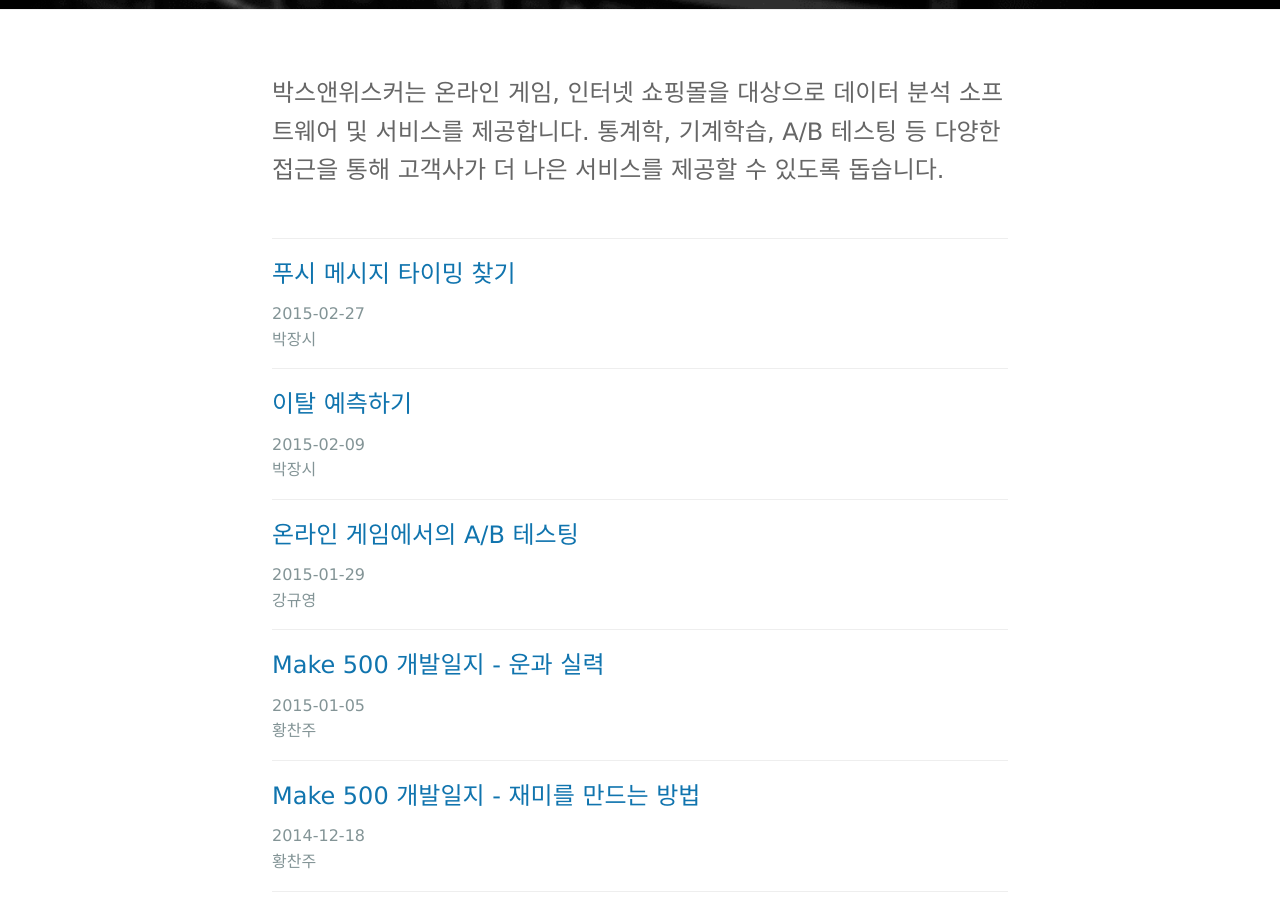
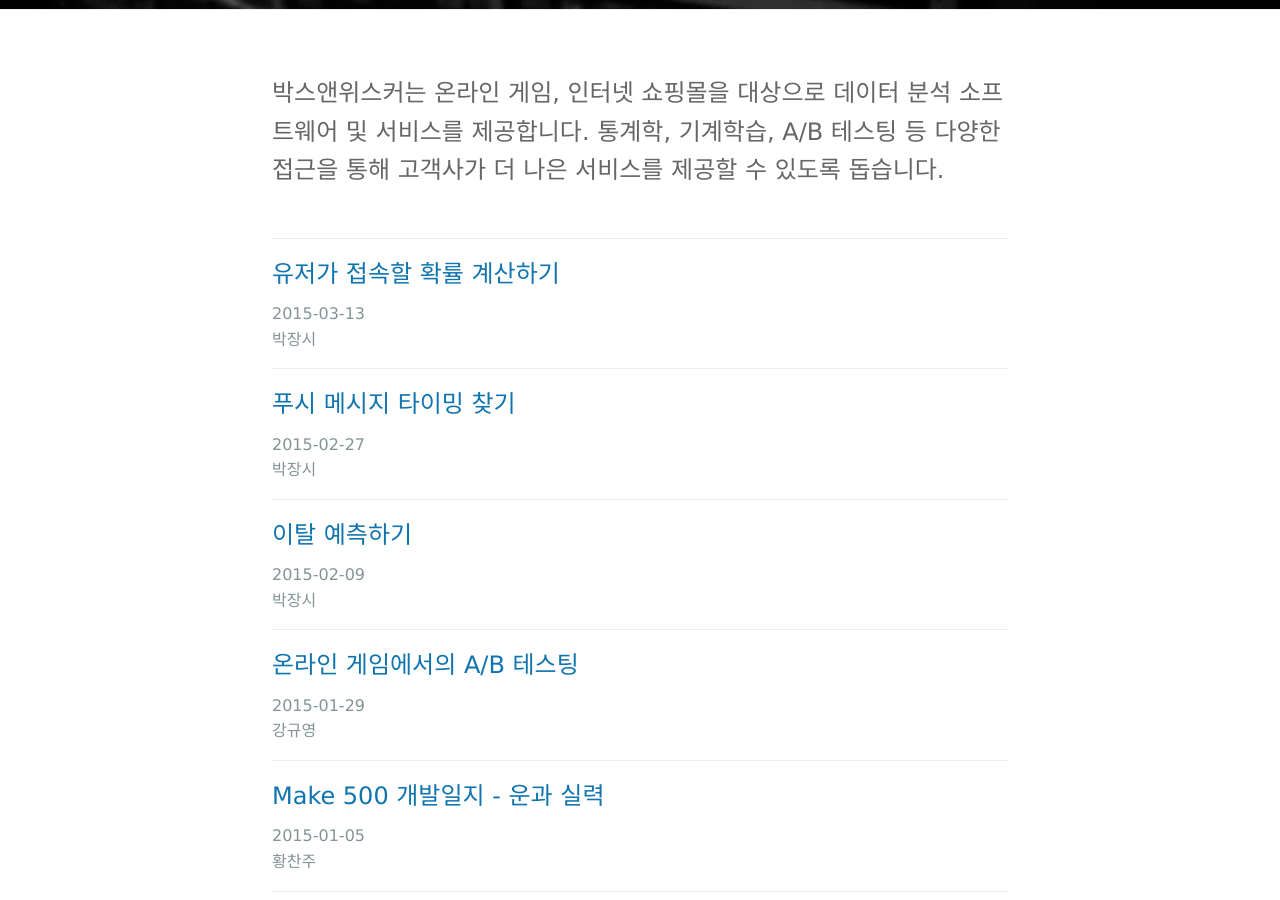
Before and after one commit to boxnwhiskr/boxnwhiskr.github.io, a Jekyll site: the page built from index.html, in a window 1280 px wide and 900 px high, scrolled down 327 px. Built offline with Jekyll 4.4.1, drawn with Linux system fonts in a browser that asks for light colours; nearby versions of some CDN libraries; some web fonts are replaced; the list of posts is cut into pages by our own code; some of the changed lines change nothing that is shown.

Commit message:
Polish sentences and Add about expansion of time-window

```diff
--- a/_posts/2015-02-27-right_timing_to_push_messages.markdown
+++ b/_posts/2015-02-27-right_timing_to_push_messages.markdown
@@ -98,13 +98,17 @@
 그러나 시간이 흐르면 지금까지 접속하지 않은 유저가 이후 시간대에 접속할 가능성은 점점 줄어든다.
 
 따라서 현 시점까지 접속하지 않은 유저가 앞으로 접속할 가능성을 가늠하고, 이에 대응하여 전략을 수립한다.
-이런 확률을 계산하기 위해서 조건부 확률을 이용하는 것도 좋은 방법인데, 이를 위해서는 세션 데이터를 더 가공해야 한다.
+이런 확률을 계산하기 위해서 조건부 확률을 이용하는 것이 정확한 방법인데, 이를 위해서는 세션 데이터를 더 가공해야 한다.
 조건부 확률을 이용해 푸시 타이밍을 결정하는 방법에 대해서는 다음에 소개하고, 지금은 위에서 구한 접속 시간 분포를 이용한다.
+조건부 확률을 사용하지 않기 때문에 개념에 유의할 필요가 있다.
+특정 사건이 발생했다는 가정하에서 구하는 확률이 아님을 분명히 한다.
+이에 대해서는 다음 글에서 설명한다.
+
 아래는 푸시 메시지를 보낼까 말까 망설이는 실무자의 상황을 가상으로 만들어 본 것이다.
 
 현 시점을 $t_0$라고 하면, 아래와 같은 그림을 상상할 수 있다.
 $t_0$이전에는 유저가 접속하지 않았으므로, 오늘 남은 기회는 $t_0$ 오른쪽에 남은 시간 뿐이다.
-해당 시간에 유저가 접속할 확률은 $33\,/\,34 \approx 97.06\%$다.
+만약 유저가 오늘 접속한다면, 해당 시간에 유저가 접속해 있을 확률은 $33\,/\,34 \approx 97.06\%$다.
 아직 유저가 접속할 기회는 많다.
 조급하게 푸시 메시지를 보낼 필요는 없다.
 
@@ -112,32 +116,30 @@
 
 시간이 흘러서 $t_1$이 되었다.
 아직 유저는 접속하지 않았고, 시간이 흐른 만큼 유저가 접속할 가능성은 줄어들었다.
-그래도 앞으로 유저가 접속할 가능성은 $28\,/\,34 \approx 82.35 \%$다.
+그래도 $t_1$ 시점 이후에 유저가 접속해 있을 가능성은 $28\,/\,34 \approx 82.35 \%$다.
 아직 기다릴 수 있다. 유저에게 연락하지 않는다.
 
 ![session_bar_t1](/img/posts/2015-02-27-right_timing_to_push_messages/session_bar_t1.png)
 
 시간이 더 흘러서 $t_2$가 되었다.
-점심 시간 직전인데, 아직 유저는 접속하지 않았으며, 유저가 접속할 가능성은 더 줄어들었다.
-앞으로 유저가 접속할 가능성은 $21\,/\,34 \approx 61.76 \%$다.
-약간 불안하다.
-오늘 유저를 만나지 못할 수도 있을 것 같다.
-그러나 아직 연락하지 않고 참는다.
+점심 시간 직전인데, 아직 유저는 접속하지 않았으며, 유저가 접속할 수 있는 시간대가 줄어들었다.
+$t_2$ 시점 이후에 유저가 접속해 있을 가능성은 $21\,/\,34 \approx 61.76 \%$다.
+그러나 아직 메시지를 보내지 않고 기다린다.
 
 ![session_bar_t2](/img/posts/2015-02-27-right_timing_to_push_messages/session_bar_t2.png)
 
 점심 시간이 지났고, 시간은 $t_3$가 되었다.
 가장 자주 접속을 하던 점심 시간대가 지나서도 유저가 접속하지 않았다.
-앞으로 유저가 접속할 가능성은 $12\,/\,34 \approx 35.29\%$다.
-오늘 접속하지 않을 가능성이 $50\%$이하로 떨어졌으니, 당장 유저에게 푸시 메시지를 보낸다.
+유저가 $t_3$ 시점 이후에 접속해 있을 가능성은 $12\,/\,34 \approx 35.29\%$다.
+가능성이 $50\%$이하로 떨어졌으니, 유저에게 푸시 메시지를 보낸다.
 "지금 들어오시면, 선물을 드립니다."
 약간 늦은 감도 드는데, 조금 더 빨리 메시지를 보내는 것이 좋았을지 모른다.
 12시 30분에 보내면 더 좋지 않았을까?
 
 ![session_bar_t3](/img/posts/2015-02-27-right_timing_to_push_messages/session_bar_t3.png)
 
-$t_{3-1}$로 돌아가서 12시 30분의 상황을 살펴보면, 유저가 접속할 가능성은 $16\,/\,34 \approx 47.06\%$다.
-이미 유저가 오늘 접속할 가능성은 절반 이하다.
+$t_{3-1}$로 돌아가서 12시 30분의 상황을 살펴보면, 유저가 이 시점 이후에 접속해 있을 가능성은 $16\,/\,34 \approx 47.06\%$다.
+이미 가능성이 절반 이하다.
 시간을 되돌릴 수 있다면, 12시 30분에 유저에게 메시지를 보내고 싶다.
 "지금 들어오시면, 선물을 많이 드립니다."
 
@@ -199,6 +201,7 @@
 아무리 메시지 타이밍을 잘 선택하더라도, 메시지의 내용이 부실하다면 원하는 행동을 이끌어내기 어렵다.
 
 ## A/B 테스트
+
 푸시 메시지 규모를 나누어 A/B 테스트를 하면 효과를 확실하게 알 수 있다.
 정말 유저 접속 분포를 사용해서 메시지를 보내면 반응률이 더 높은지 실험을 통해 검증한다.
 위에서 정리한 내용은 상황에 따라서 그 결과가 다를 수 있다.
@@ -206,3 +209,10 @@
 극단적으로는 '그냥 점심 시간에 일괄적으로 보내는 것과 차이가 없다'는 결론에 도달할 수도 있다.
 아주 작은 규모라도 테스트를 반드시 수행한다.
 관련 내용은 [온라인 게임에서의 A/B 테스팅](http://boxnwhis.kr/2015/01/29/a_b_testing_online_games.html), [A-B Testing의 단점과 개선안](http://www.ecogwiki.com/A-B_Testing%EC%9D%98_%EB%8B%A8%EC%A0%90%EA%B3%BC_%EA%B0%9C%EC%84%A0%EC%95%88)을 참고한다.
+
+## 타임 윈도우 확장
+위에서는 온라인 서비스를 가정하여 고객의 접속 시간을 매우 짧은 시간대로 표현하였다.
+그러나 관찰 기간을 늘려서 생각하면, 반드시 시간 단위의 접속 기록만을 다룰 수 있는 방법은 아니다.
+예를 들어, 일 단위 접속 기록으로 변형하면 얼마든지 기간을 확장한 응용 방법을 생각할 수 있다.
+물론 이런 경우에 고객에게 취할 수 있는 액션이나 전략은 달라져야 한다.
+고객의 방문 주기가 아주 긴 오프라인 매장이나 다른 종류의 서비스 분야에 충분히 대응할 수 있다.
--- /dev/null
+++ b/_posts/2015-03-13-calcuate_prob_of_access.markdown
@@ -0,0 +1,177 @@
+---
+layout: post
+title: 유저가 접속할 확률 계산하기
+author: 박장시
+date: 2015-03-13
+---
+
+# 문제 상황
+
+[푸시 메시지 타이밍 찾기](http://boxnwhis.kr/2015/02/27/right_timing_to_push_messages.html)에서 언제 유저에게 메시지를 보내는 것이 좋을지 설명하였다.
+이전에는 유저의 접속 시간 분포를 경험적으로 도출해서 확률을 계산하였다.
+여기서는 아래와 같은 질문에 대답하고자 한다.
+
+*   만약 오전 11시까지 유저가 접속하지 않았다면, 오늘 내로 유저가 접속할 확률은 얼마일까?
+
+[푸시 메시지 타이밍 찾기](http://boxnwhis.kr/2015/02/27/right_timing_to_push_messages.html)에서도 위와 비슷한 문제에 대해 설명을 하였다.
+하지만 정확한 방법이 아니었은데, 조건부 확률을 활용하지 않았기 때문이다.
+지금은 조건부 확률을 활용해서 위의 질문에 대답한다.
+데이터 측면에서는 단순한 세션 막대기를 사용하는 것이 아니라 **날짜 구분이 있는** 세션 막대기를 사용한다.
+즉, 특정 날짜의 언제 접속을 했는지 안했는지에 대한 정보를 추가로 활용한다.
+더 자세한 정보가 포함되므로, 더 정확하다.
+실행 단계에서는 비용과 성능 사이에 트레이드-오프(trade-off)가 발생하는데, 이는 결론에서 다룬다.
+
+# 날짜가 기록된 세션 막대기
+
+로그인 시각과 로그아웃 시각으로 가로 길이가 결정된 세션 막대기를 **날짜**라는 세트로 묶는다.
+이 세트는 세션 막대기를 담는 일종의 케이스라고 볼 수 있다.
+편의상 시간 단위로만 막대기를 구성한다.
+하루 단위의 세션 막대기 포장 상자는 아래와 같은 모양이다.
+24시간에 해당하는 칸으로 구성되어 있고, 접속한 시각에는 칸을 채운다.
+
+![basic access record hourly](/img/posts/2015-03-13-calcuate_prob_of_access/basic_access_record_hourly.png)
+
+예를 들어, 어떤 유저 한 명의 세션 기록이 다음과 같다면, 세션 막대기를 아래 그림처럼 나타낼 수 있다.
+
+    cid, datetime, event
+    a32e1bfb-62aa-4b04-8453-0b8b67cd4ca3, 2015-03-01 10:00:00, login
+    a32e1bfb-62aa-4b04-8453-0b8b67cd4ca3, 2015-03-01 14:00:00, logout
+    a32e1bfb-62aa-4b04-8453-0b8b67cd4ca3, 2015-03-01 19:00:00, login
+    a32e1bfb-62aa-4b04-8453-0b8b67cd4ca3, 2015-03-01 21:00:00, logout
+    a32e1bfb-62aa-4b04-8453-0b8b67cd4ca3, 2015-03-02 01:00:00, login
+    a32e1bfb-62aa-4b04-8453-0b8b67cd4ca3, 2015-03-02 03:00:00, logout
+
+![access_record_ex1](/img/posts/2015-03-13-calcuate_prob_of_access/access_record_ex1.png)
+
+유의할 점은, 위의 그림이 특정 유저 **한 명**의 **단 하루**에 대한 기록이라는 점이다.
+다음 날이 되면 새로운 세션 상자에 세션 정보를 기록한다.
+
+10일 동안 같은 유저의 접속 기록을 세션 상자로 나타내면 아래와 같이 10개의 상자가 나타난다.
+이제 확률을 계산할 수 있다.
+실제 계산을 하기 전에 '조건부 확률'에 대해서 간략하게 설명한다.
+
+![access_record_ex2](/img/posts/2015-03-13-calcuate_prob_of_access/access_record_ex2.png)
+
+그런데 왜 하루의 시작과 끝이 오전 6시일까?
+하루의 구분은 매우 개인적이다.
+서비스를 사용하던 유저가 밤 12시를 지나는 순간부터 갑자기 새로운 날의 새로운 경험을 하지는 않는다.
+단지 오후 11시 59분에도 사용하던 서비스를 자정이 넘어서도 이어서 사용할 뿐이다.
+자정을 기준으로 데이터를 다루면 하나였던 세션 막대를 인위적으로 2개로 만든다.
+이는 유저 입장에서 분석을 하는 것이 아니다.
+
+반드시 오전 6시를 기준으로 잡아야하는 것은 아니다.
+기술적으로 설명하면, 세션 막대기의 인위적인 단절이 가장 적게 일어나는 시각이 가장 좋은 하루의 기준이다.
+실제로 몇 시가 적당한지는 서비스마다 다르다.
+역시나 기준은 사람이 똑똑하게 정하고, 계산은 기계에게 맡긴다.
+
+# 조건부 확률의 이해
+
+[조건부 확률(conditional probability)](http://en.wikipedia.org/wiki/Conditional_probability)이란 특정 사건이 일어났다는 조건이 주어진 상태에서, 다른 사건이 일어날 확률을 의미한다.
+예시로 이해하자.
+다음과 같은 두 가지 사건이 있다.
+
+*   $L$: 그녀가 나를 사랑(**L**ove)하는 사건
+*   $S$: 그녀가 나를 보고 웃는(**S**mile) 사건
+
+$P(L)$은 그녀가 나를 사랑할 확률이다.
+확률을 '불확실한 사건이 일어날 것이라는 믿음의 정도'라고 이해한다면, $P(L)$은 그녀가 나를 사랑한다는 믿음의 크기다.
+그런데 재미있는 사건이 일어났다.
+요즘 그녀가 나를 보면 자주 웃는다.
+$P(S)$는 그녀가 나를 보면 웃는 확률이다.
+확률을 '불확실한 사건이 일어나는 비율'이라고 이해한다면, $P(S)$는 그녀가 나를 보면 웃는 비율이다.
+
+그녀가 나를 보고 자주 웃기 전에 그녀가 나를 사랑하리라는 믿음은 아주 약했다.
+즉, $P(L)$은 아주 작은 숫자였다.
+
+$$P(L) = 0.1$$
+
+하지만, 그녀가 나를 보며 자주 웃는 것을 보니 이 믿음이 커졌다.
+이를 확률로는 조건부 확률, $P(L|S)$로 표현한다.
+$S$라는 사건이 일어났다는 조건 하에서, $L$이라는 사건이 일어날 확률이다.
+아래는 그녀가 나를 보며 웃을 경우에, 나를 사랑할 가능성이 얼마인지 나타내는 숫자다.
+
+$$P(L|S)=0.8$$
+
+과도하게 믿음이 올라갔는지 모르겠다.
+중요한 것은 '그녀가 나를 보고 웃는다'는 새로운 정보를 확률에 반영했다는 점이다.
+이 정보가 있기 전에는 단순한 짐작이었지만, 새로운 정보가 추가되었으니 이 짐작을 수정해야 한다.
+여기서는 주어진 정보를 최대한 활용한다는 점이 중요하다.
+
+물론 새로운 정보가 항상 의미 있는 것은 아니다.
+아래와 같은 새로운 사건을 추가하자.
+
+*   $O$: 꽃잎이 홀수(Odd)인 사건
+
+'그녀가 나를 사랑한다, 사랑하지 않는다, 사랑한다, 사랑하지 않는다....'
+꽃잎을 하나씩 따면서 그녀의 사랑을 점쳐 본다.
+그러나 꽃잎의 숫자가 홀수이든 짝수이든 그녀가 나를 사랑하리라는 믿음은 변하지 않는 것이 합리적이다.
+
+$$P(L) = P(L|O)$$
+
+(TODO) 꽃잎 예시에 대한 레퍼런스 명시하기(강아지 책)
+
+# 조건부 확률을 이용해서 유저가 접속할 확률 계산하기
+
+글의 시작 부분에서 제기한 문제를 다시 보면 아래와 같다.
+
+*   만약 오전 11시까지 유저가 접속하지 않았다면, 오늘 내로 유저가 접속할 확률은 얼마일까?
+
+이를 조건부 확률로 바꾸기 위해서 적절한 사건을 먼저 정의한다.
+
+*   $B_{t}$: 유저가 하루 중, $t$시점 전(**B**efore)에 접속하는 사건
+*   $A_{t}$: 유저가 하루 중, $t$시점 후(**A**fter)에 접속하는 사건
+*   $X^{c}$: $X$라는 사건이 일어나지 않는 사건, X의 [여사건(complementary event)](http://en.wikipedia.org/wiki/Complementary_event)
+
+우리의 질문을 조건부 확률로 표현하면 아래와 같다.
+
+$$P(A_{t}|B_{t}^{c})$$
+
+이는 $t$시점 이전에 유저가 접속하지 않았다($B_t^c$)는 조건 하에서, $t$시점 이후에 유저가 접속($A_t$)할 확률이다.
+조건부 확률을 실제 계산하는 과정은 아래와 같다.
+
+$$\begin{align}
+P(A_{t}|B_{t}^{c}) & = \frac{P(A_{t} \cap B_{t}^{c})}{P(B_{t}^{c})} \\
+& = \frac{n(A_{t} \cap B_{t}^{c})}{n(B_{t}^{c})}
+\end{align}$$
+
+분모는 $t$시점 이전에 유저가 접속하지 않은 사례($B_t^c$)를 모두 센다.
+단순히 해당 사건이 얼마나 있었는지 빈도를 구하는 과정이다.
+분자는 $t$시점 이전에 유저가 접속하지 않았지만 이후에 접속한 사례($A_t \cap B_t^c$)를 모두 센다.
+이 역시 두 사건이 동시에 일어나는 빈도를 계산하는 과정이다.
+
+날짜가 기록된 세션 막대기를 통해서 위의 수식의 분모를 계산한다. $t$시점 이전에 유저가 접속하지 않는 사건($B_t^c$)의 빈도를 세면 아래와 같이 8번이다.
+
+![access_record_ex3](/img/posts/2015-03-13-calcuate_prob_of_access/access_record_ex3.png)
+
+수식의 분자를 계산하면 아래와 같다. $t$시점 이전에 유저가 접속하지 않았지만 이후에 접속한 사건($A_t \cap B_t^c$)의 빈도를 세면 아래와 같이 5번이다.
+
+![access_record_ex4](/img/posts/2015-03-13-calcuate_prob_of_access/access_record_ex4.png)
+
+이를 통해 조건부 확률을 구하면 아래와 같다.
+만약 오전 11시까지 유저가 접속하지 않았다면, 오늘 내로 유저가 접속할 확률은 $0.625$다.
+반대로, 오전 11시까지 유저가 접속하지 않았을 때, 오늘 내로 유저가 접속하지 않을 확률은 $1 - 0.625 = 0.375$다.
+
+$$\begin{align}
+P(A_{t}|B_{t}^{c}) & = \frac{P(A_{t} \cap B_{t}^{c})}{P(B_{t}^{c})} \\
+& = \frac{n(A_{t} \cap B_{t}^{c})}{n(B_{t}^{c})} \\
+& = \frac{5}{8} = 0.625
+\end{align}$$
+
+[푸시 메시지 타이밍 찾기](http://boxnwhis.kr/2015/02/27/right_timing_to_push_messages.html)에서는 시간이 흐름에 따라 시점이 변하면서 유저의 접속 확률도 변화하는 과정을 설명하였다.
+조건부 확률을 이용한 위의 사례에서도 시점 $t$를 변화시키며 확률을 계산할 수 있다.
+이 과정은 비교적 간단하므로 자세한 설명은 [푸시 메시지 타이밍 찾기](http://boxnwhis.kr/2015/02/27/right_timing_to_push_messages.html)로 대체한다.
+
+만약 조건부 확률을 사용하지 않으면 확률 값은 어떻게 달라질까?
+조건부 확률을 사용하지 않으면 우리의 질문은 다음과 같이 단순해 진다.
+
+*   오전 11시 이후에 유저가 접속할 확률은 얼마일까?
+
+오전 11시 이후에 유저가 접속한 모든 경우를 세면 7번이다. 따라서 아래와 같이 $0.7$의 확률 값을 얻을 수 있다.
+
+![access_record_ex5](/img/posts/2015-03-13-calcuate_prob_of_access/access_record_ex5.png)
+
+$$P(A_t)= \frac{7}{10} = 0.7$$
+
+조건부 확률로 계산했을 때, 오전 11시 이후에 유저가 접속할 확률이 낮아진 것을 알 수 있다.
+
+$$P(A_{t}|B_{t}^{c}) = 0.625 \lt 0.7 = P(A_t)$$
```
